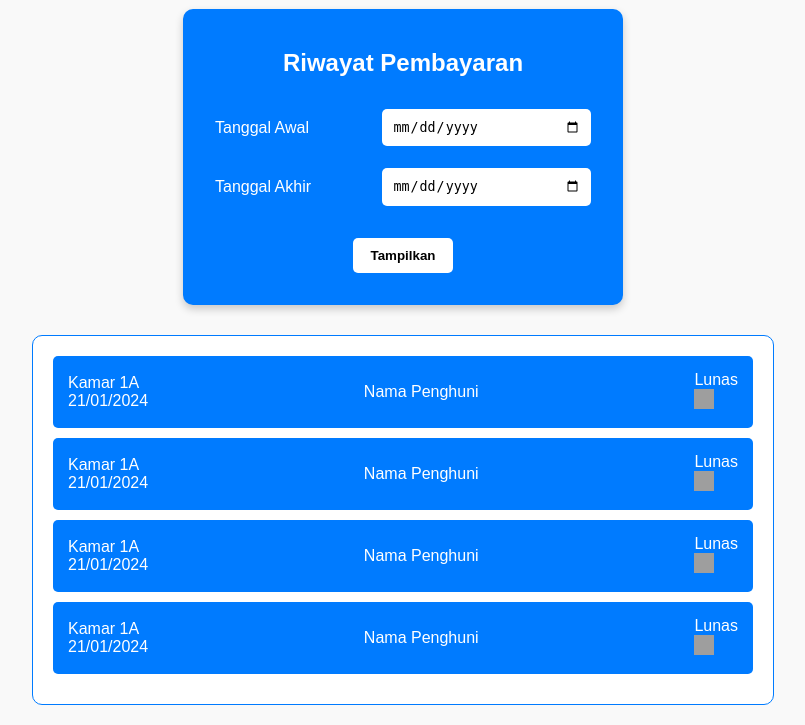
After one commit to AlvianPh/KostTarka, a CodeIgniter 4 app: the page made by app/Views/laporan_keuangan.php in a window 1280 px wide. The commit adds this page. Shown: the part 130-855 px from the top of the page, without its empty margins (237-1042 px from the left). Run offline with PHP 8.4 and a stand-in for CodeIgniter, Linux system fonts and the light colour scheme; the template is opened without the code that fills it, so the values that code supplies are empty; some libraries are stand-ins or nearby versions; grey boxes are pictures that could not be loaded.

Commit message:
membuat halaman laporan keuangan

```diff
--- a/app/Views/edit_info_akun.php
+++ b/app/Views/edit_info_akun.php
@@ -3,7 +3,7 @@
   <head>
     <meta charset="UTF-8" />
     <meta name="viewport" content="width=device-width, initial-scale=1.0" />
-    <title>Edit informasi Akun</title>
+    <title>Form Registrasi</title>
     <link rel="stylesheet" href="css/edit_info_akun.css" />
     <link rel="stylesheet" href="https://cdnjs.cloudflare.com/ajax/libs/font-awesome/6.0.0-beta3/css/all.min.css">
   </head>
@@ -18,7 +18,7 @@
               <li><a href="<?= base_url('penghuni-kos') ?>">List Kamar</a></li>
               <li><a href="#">Pembayaran</a></li>
               <li><a href="#">
-                      <i class="fas fa-user-circle" style="font-size: 24px; color: white;"></i>
+                      <i class="fas fa-user-circle" style="font-size: 24px; color: #007bff;"></i>
               </a></li>
           </ul>
       </nav>
--- /dev/null
+++ b/app/Views/laporan_keuangan.php
@@ -0,0 +1,95 @@
+<!DOCTYPE html>
+<html lang="id">
+  <head>
+    <meta charset="UTF-8" />
+    <meta name="viewport" content="width=device-width, initial-scale=1.0" />
+    <title>Laporan Keuangan - TARKA</title>
+    <link rel="stylesheet" href="css/laporan_keuangan.css" />
+    <link
+      rel="stylesheet"
+      href="https://cdnjs.cloudflare.com/ajax/libs/font-awesome/6.0.0-beta3/css/all.min.css"
+    />
+  </head>
+  <body>
+    <header class="header">
+      <div class="logo">
+        <img src="image/logo 1.png" alt="Kost Tarka Logo" />
+      </div>
+      <nav>
+        <ul>
+          <li><a href="<?= base_url('/') ?>">Home</a></li>
+          <li><a href="<?= base_url('penghuni-kos') ?>">List Kamar</a></li>
+          <li><a href="#">Pembayaran</a></li>
+          <li>
+            <a href="#">
+              <i
+                class="fas fa-user-circle"
+                style="font-size: 24px; color: #007bff"
+              ></i>
+            </a>
+          </li>
+        </ul>
+      </nav>
+    </header>
+
+    <div class="riwayat">
+      <h2>Riwayat Pembayaran</h2>
+      <form>
+        <table>
+          <tr>
+            <td><label for="tanggal-awal">Tanggal Awal</label></td>
+            <td>
+              <input
+                type="date"
+                id="tanggal-awal"
+                name="tanggal-awal"
+                required
+              />
+            </td>
+          </tr>
+          <tr>
+            <td><label for="tanggal-akhir">Tanggal Akhir</label></td>
+            <td>
+              <input
+                type="date"
+                id="tanggal-akhir"
+                name="tanggal-akhir"
+                required
+              />
+            </td>
+          </tr>
+          <tr>
+            <td colspan="2">
+              <div class="button-container">
+                <button type="submit">Tampilkan</button>
+              </div>
+            </td>
+          </tr>
+        </table>
+      </form>
+    </div>
+
+    <div class="container">
+      <div class="card">
+        <span>Kamar 1A<br />21/01/2024</span>
+        <span>Nama Penghuni</span>
+        <span>Lunas <br /><img src="icon.png" alt="Image" /></span>
+      </div>
+      <div class="card">
+        <span>Kamar 1A<br />21/01/2024</span>
+        <span>Nama Penghuni</span>
+        <span>Lunas <br /><img src="icon.png" alt="Image" /></span>
+      </div>
+      <div class="card">
+        <span>Kamar 1A<br />21/01/2024</span>
+        <span>Nama Penghuni</span>
+        <span>Lunas <br /><img src="icon.png" alt="Image" /></span>
+      </div>
+      <div class="card">
+        <span>Kamar 1A<br />21/01/2024</span>
+        <span>Nama Penghuni</span>
+        <span>Lunas <br /><img src="icon.png" alt="Image" /></span>
+      </div>
+    </div>
+  </body>
+</html>
--- /dev/null
+++ b/public/css/laporan_keuangan.css
@@ -0,0 +1,143 @@
+body {
+  font-family: Arial, sans-serif;
+  margin: 0;
+  padding: 0;
+  background-color: #f9f9f9;
+}
+
+header {
+  position: static;
+  top: 0;
+  width: 90%;
+  background-color: #007bff;
+  z-index: 10;
+}
+
+.header {
+  display: flex;
+  justify-content: space-between;
+  align-items: center;
+  background-color: #f9f9f9;
+  padding: 15px 30px;
+  color: white;
+}
+
+header .logo img {
+  margin-left: 10px;
+  width: 100px;
+}
+
+.header nav ul {
+  list-style: none;
+  padding: 0;
+  margin: 0;
+  display: flex;
+  gap: 15px;
+}
+
+.header nav ul li a {
+  text-decoration: none;
+  color: #007bff;
+  padding: 5px 10px;
+}
+
+.header nav ul li a.active,
+.header nav ul li a:hover {
+  background-color: #007bff;
+  color: #f9f9f9;
+  border-radius: 5px;
+}
+
+i:hover {
+  background-color: #f9f9f9;
+}
+
+.header nav ul li a.active {
+  padding-top: 1px;
+}
+
+.riwayat {
+  background: #007bff;
+  color: #fff;
+  max-width: 400px;
+  margin: 30px auto;
+  padding: 20px;
+  border-radius: 10px;
+  box-shadow: 0 4px 8px rgba(0, 0, 0, 0.2);
+  text-align: center;
+}
+
+.riwayat h2 {
+  margin-bottom: 20px;
+}
+
+.riwayat table {
+  width: 100%;
+}
+
+.riwayat td {
+  padding: 10px;
+  text-align: left;
+}
+
+.riwayat label {
+  display: block;
+}
+
+.riwayat input[type="date"] {
+  width: 100%;
+  padding: 10px;
+  border: none;
+  border-radius: 5px;
+  box-sizing: border-box;
+}
+
+.riwayat button {
+  max-width: 50%;
+  width: 100px;
+  padding: 10px;
+  background: #fff;
+  color: #000000;
+  border: none;
+  border-radius: 5px;
+  cursor: pointer;
+  font-weight: bold;
+}
+
+.riwayat button:hover {
+  background: #0056b0;
+  color: #fff;
+}
+
+.container {
+  width: 700px;
+  max-width: 90%;
+  margin: 20px auto;
+  padding: 20px;
+  border: 1px solid #007bff;
+  border-radius: 10px;
+  background: #fff;
+  font-display: inline;
+}
+
+.button-container {
+  display: flex;
+  justify-content: center; /* Center the button horizontally */
+  margin-top: 10px; /* Optional: Add some space above the button */
+}
+
+.card {
+  display: flex;
+  justify-content: space-between;
+  align-items: center;
+  background: #007bff;
+  color: #fff;
+  padding: 15px;
+  border-radius: 5px;
+  margin-bottom: 10px;
+}
+
+.card img {
+  width: 20px;
+  height: 20px;
+}
```
Also changed, not shown: public/css/edit_info_akun.css (+161 -5 lines).
